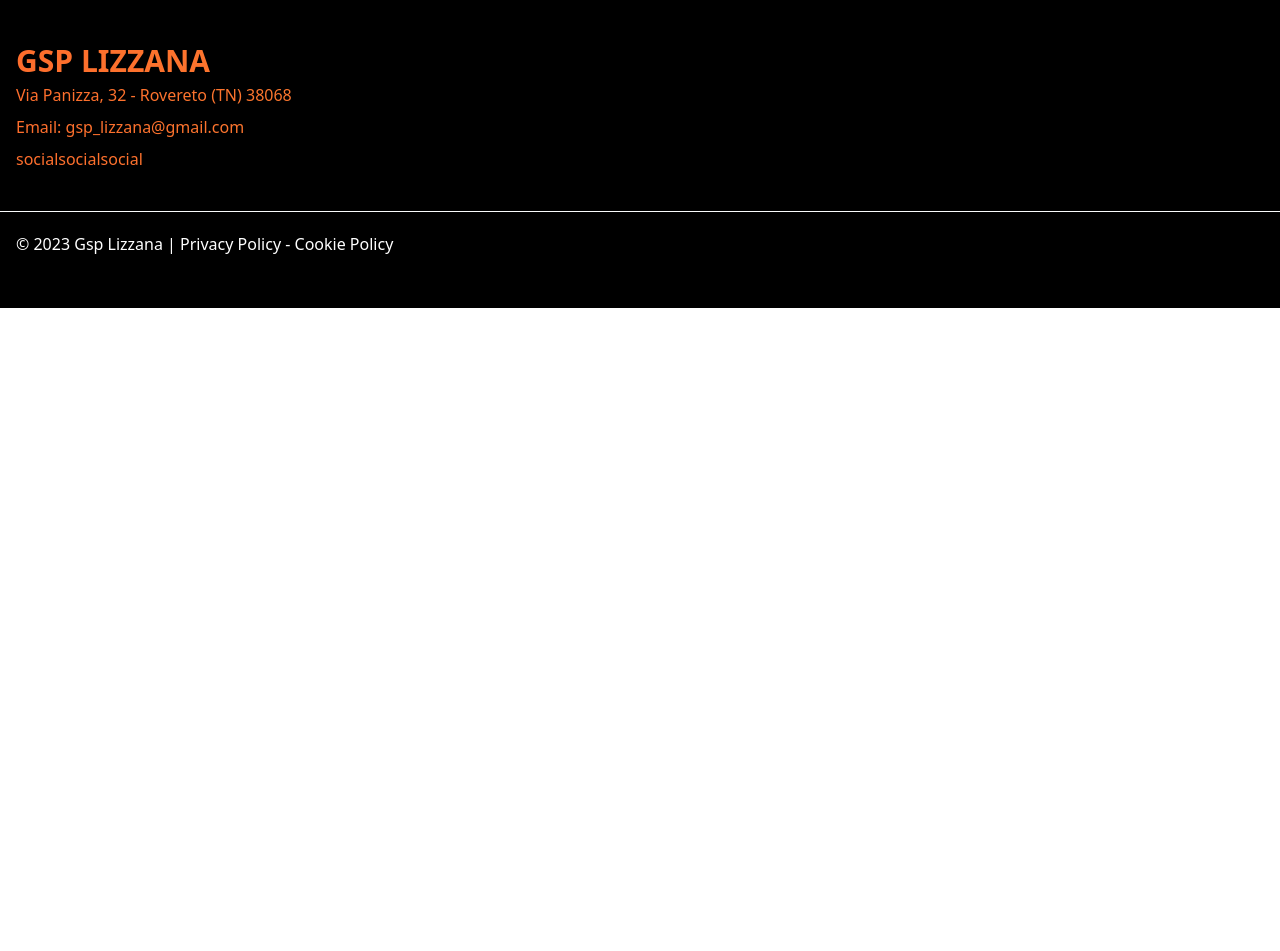
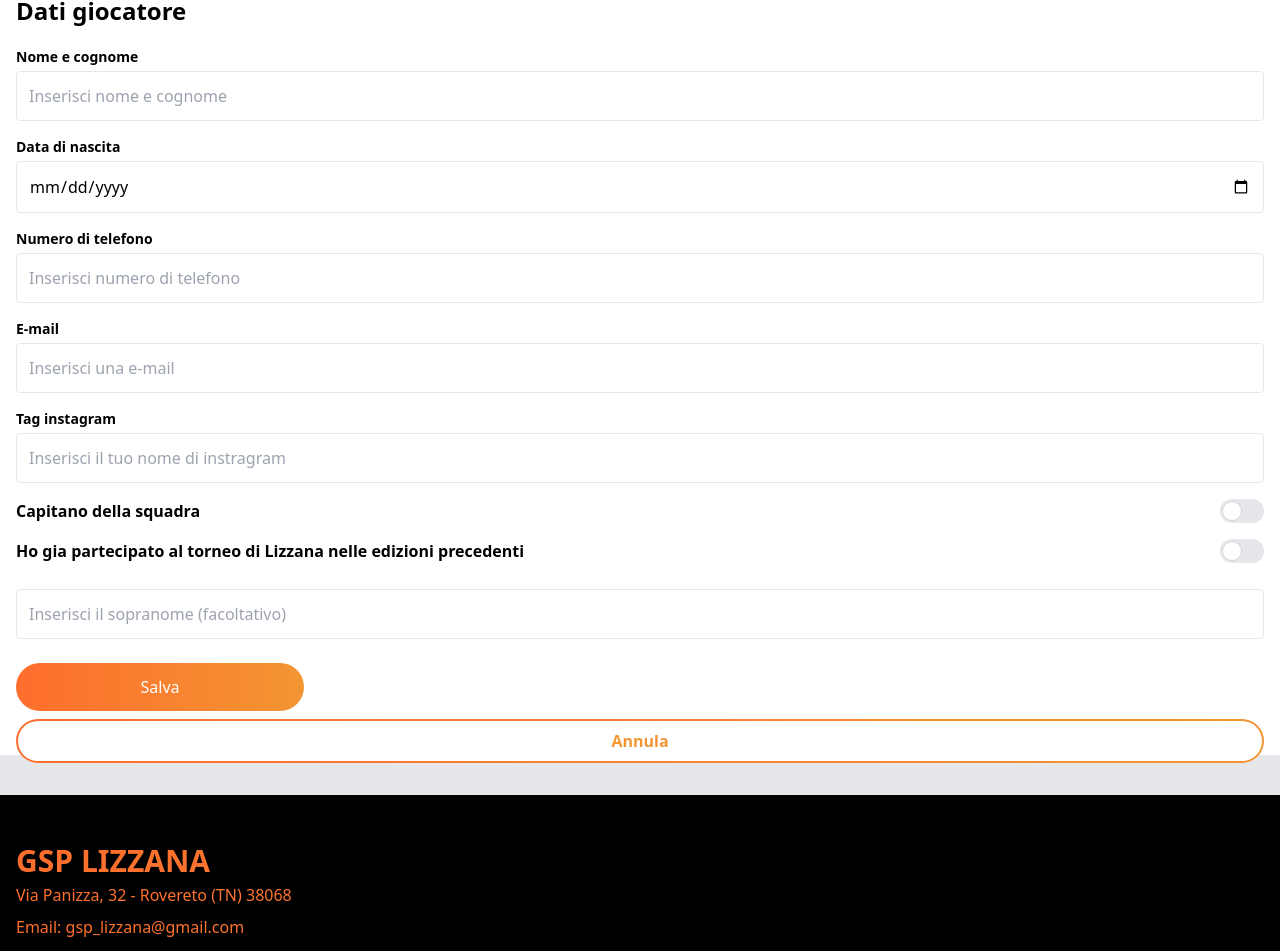
Before and after one commit to graziolieduardo/gsplizzana-frontend, a Next.js app: page /iscrizioni in a window 1280 px wide. Shown: the part 1209-2160 px from the top of the page. Before the commit the page ends 1517 px from the top, so only its background shows below. Built offline with nearby package versions, Linux system fonts and the light colour scheme.

Commit message:
add register modal

```diff
--- /dev/null
+++ b/src/components/RegisterModal.tsx
@@ -0,0 +1,115 @@
+import React from 'react'
+
+const RegisterModal = () => {
+    return (
+        <div className='px-4 h-screen bg-white '>
+            <div className="container mx-auto">
+
+                <h2 className='text-2xl font-bold pt-10'>Dati giocatore</h2>
+
+                <form action="">
+
+                    {/* nome cognome */}
+                    <div className='flex flex-col mt-5'>
+                        <label className='font-semibold text-sm' htmlFor="full-name">Nome e cognome</label>
+                        <input
+                            className='border rounded p-3 mt-1'
+                            placeholder='Inserisci nome e cognome'
+                            type="text"
+                            id='full-name'
+                        />
+                    </div>
+
+                    {/* data di nascita */}
+                    <div className='flex flex-col mt-4'>
+                        <label className='font-semibold text-sm' htmlFor="birth">Data di nascita</label>
+                        <input
+                            className='border rounded p-3 mt-1'
+                            type="date"
+                            id='birth'
+                        />
+                    </div>
+
+                    {/* Numero di telefono */}
+                    <div className='flex flex-col mt-4'>
+                        <label className='font-semibold text-sm' htmlFor="phone">Numero di telefono</label>
+                        <input
+                            className='border rounded p-3 mt-1'
+                            placeholder='Inserisci numero di telefono'
+                            type="tel"
+                            id='phone'
+                        />
+                    </div>
+
+                    {/* email */}
+                    <div className='flex flex-col mt-4'>
+                        <label className='font-semibold text-sm' htmlFor="email">E-mail</label>
+                        <input
+                            className='border rounded p-3 mt-1'
+                            placeholder='Inserisci una e-mail'
+                            type="email"
+                            id='email'
+                        />
+                    </div>
+
+                    {/* tag instagram*/}
+                    <div className='flex flex-col mt-4'>
+                        <label className='font-semibold text-sm' htmlFor="instagram">Tag instagram</label>
+                        <input
+                            className='border rounded p-3 mt-1'
+                            placeholder='Inserisci il tuo nome di instragram'
+                            type="text"
+                            id='instagram'
+                        />
+                    </div>
+
+                    {/* capitano */}
+                    <div className='mt-4 flex justify-between'>
+
+                        <div className='font-semibold'>Capitano della squadra</div>
+
+                        <label className="relative inline-flex items-center cursor-pointer">
+                            <input type="checkbox" value="" className="sr-only peer" />
+                            <div className="w-11 h-6 bg-gray-200 rounded-full peer dark:bg-gray-700 peer-checked:after:translate-x-full peer-checked:after:border-white after:content-[''] after:absolute after:top-[2px] after:left-[2px] after:bg-white after:border-gray-300 after:border after:rounded-full after:h-5 after:w-5 after:transition-all peer-checked:bg-primary"></div>
+                        </label>
+                    </div>
+
+                    {/* gia partecipato */}
+                    <div className='flex justify-between mt-4'>
+
+                        <div className='font-semibold w-3/4'>Ho gia partecipato al torneo di Lizzana nelle edizioni precedenti</div>
+                        <div>
+                            <label className="relative inline-flex items-center cursor-pointer ">
+                                <input type="checkbox" value="" className="sr-only peer" />
+                                <div className="w-11 h-6 bg-gray-200 rounded-full peer dark:bg-gray-700 peer-checked:after:translate-x-full peer-checked:after:border-white after:content-[''] after:absolute after:top-[2px] after:left-[2px] after:bg-white after:border-gray-300 after:border after:rounded-full after:h-5 after:w-5 after:transition-all peer-checked:bg-primary"></div>
+                            </label>
+                        </div>
+                    </div>
+
+                    <div className='mt-4 flex flex-col'>
+                        <input
+                            className='border rounded p-3 mt-1'
+                            placeholder='Inserisci il sopranome (facoltativo)'
+                            type="text"
+                            id='instagram'
+                        />
+                    </div>
+
+                    <button className="block rounded-full bg-gradient-to-r from-primary-dark to-primary w-full sm:w-72 py-3 mt-6 text-white" >Salva</button>
+
+                    {/* button */}
+                    <div className="flex justify-center align-center w-full rounded-full bg-gradient-to-r from-primary-dark to-primary p-0.5 mt-2">
+                        <div className="h-full w-full bg-white rounded-full text-center text-primary font-semibold py-2">
+                            Annula
+                        </div>
+                    </div>
+
+
+                </form>
+
+            </div>
+        </div>
+    )
+}
+
+export default RegisterModal
--- a/src/pages/iscrizioni/index.tsx
+++ b/src/pages/iscrizioni/index.tsx
@@ -1,3 +1,4 @@
+import RegisterModal from '@/src/components/RegisterModal';
 import { useSignupContext } from '@/src/hooks/useSignupContext';
 import axios from 'axios';
 
@@ -133,7 +134,6 @@ const index = () => {
                                             </div>
 
                                             {/* button */}
-
                                             <div className="flex justify-center align-center w-full rounded-full bg-gradient-to-r from-primary-dark to-primary p-0.5 mt-6">
                                                 <div className="h-full w-full bg-white rounded-full text-center text-primary font-semibold py-2">
                                                     Modifica
@@ -156,7 +156,11 @@ const index = () => {
                             <button className="block rounded-full bg-gradient-to-r from-primary-dark to-primary w-full sm:w-72 py-2 mt-8 text-white" >Invia pre-iscrizione</button>
                         </div>
                     </form>
+
                 </div>
+
+                <RegisterModal />
+
             </div>
         </>
     )
--- a/src/styles/globals.css
+++ b/src/styles/globals.css
@@ -8,7 +8,6 @@
     box-sizing: border-box;
 }
 
-
 .minwd {
     min-width: 240px;
 }
@@ -16,7 +15,3 @@
 .maxwd {
     max-width: 300px;
 }
-
-.test {
-    width: min-content;
-}
```
